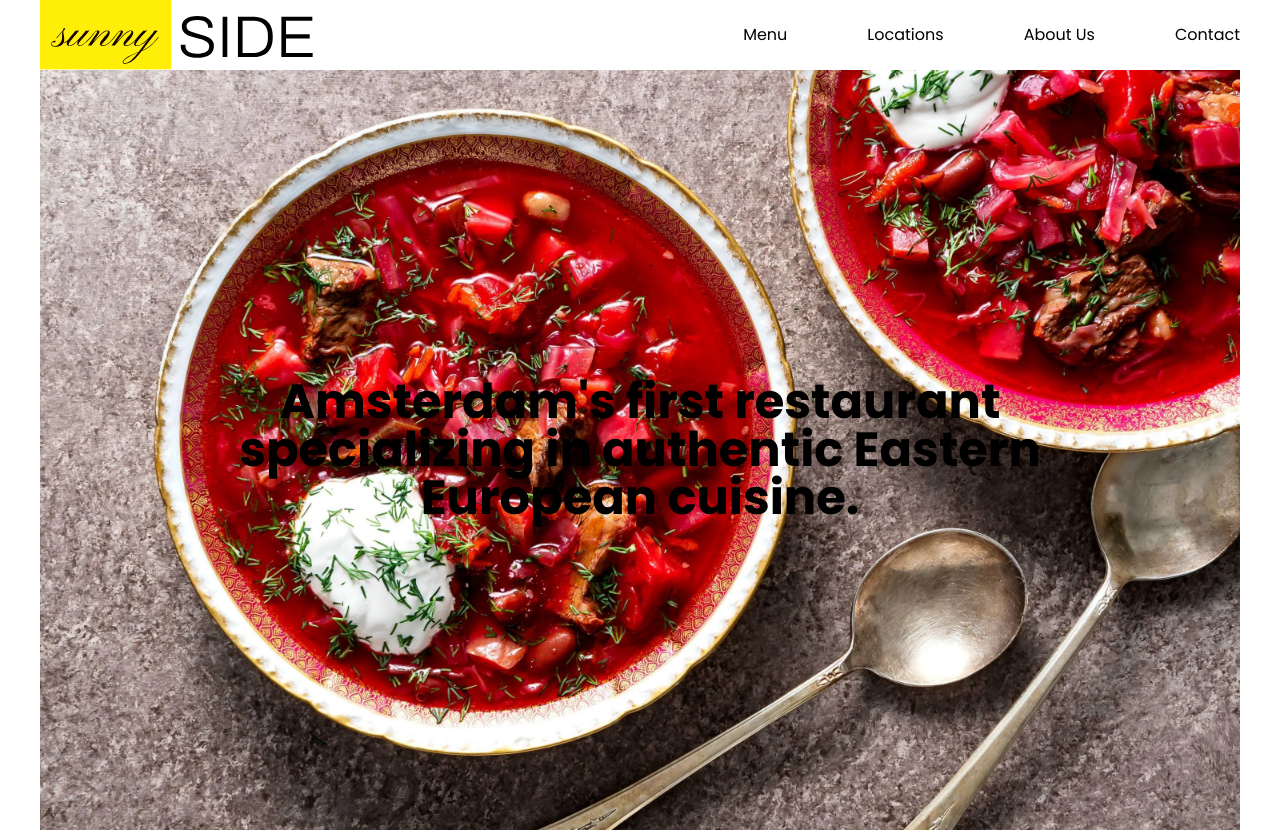
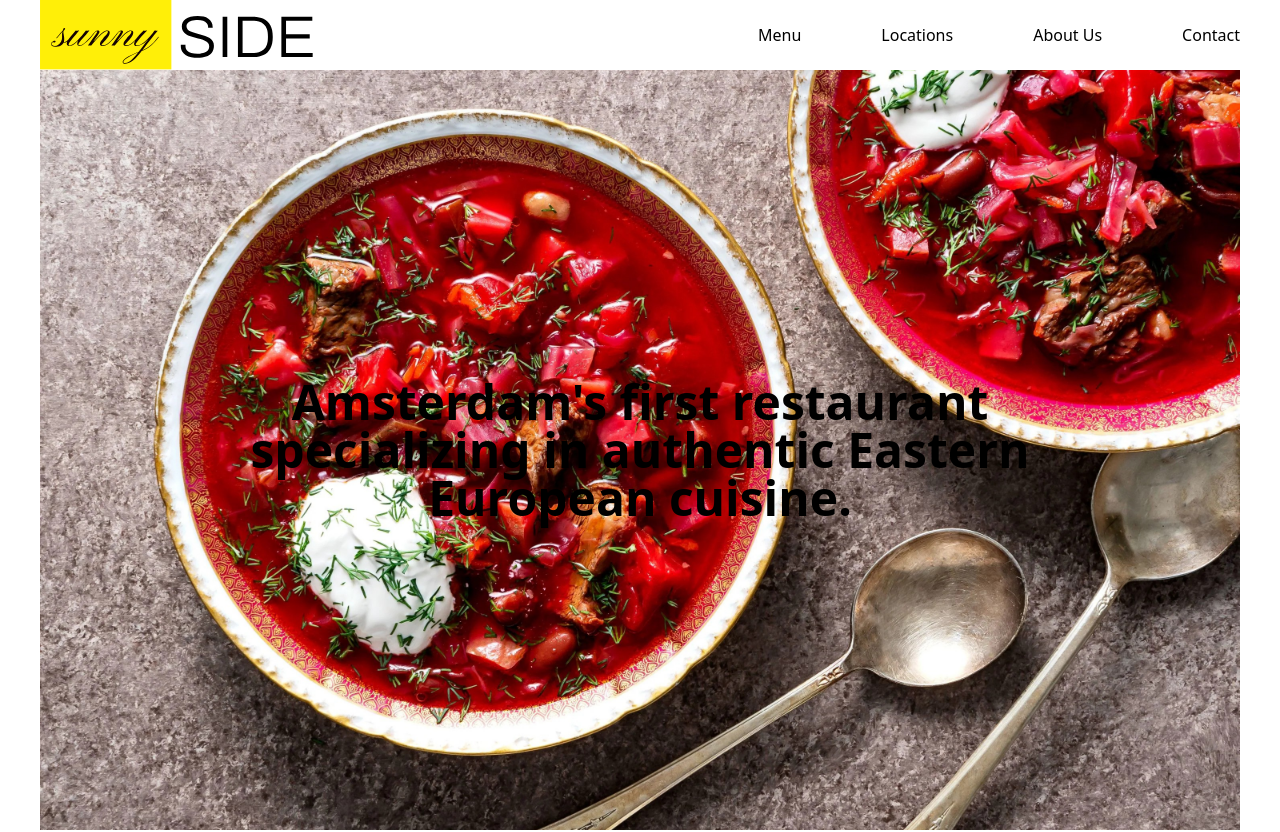
Before and after one commit to nurlanimamali95/sunny-side, a Next.js app: page / in a window 1280 px wide. Shown: the top 832 px of the page. Built offline with nearby package versions, Linux system fonts and the light colour scheme.

Commit message:
font smal change

```diff
--- a/src/app/globals.css
+++ b/src/app/globals.css
@@ -3,5 +3,5 @@
 @tailwind utilities;
 
 body {
-  font-family: var(--font-poppins), sans-serif;
+  @apply font-overpass;
 }
```
